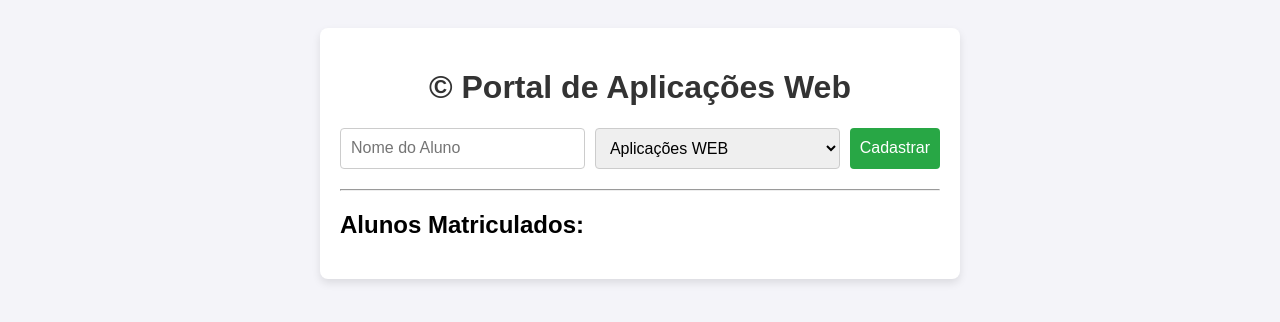
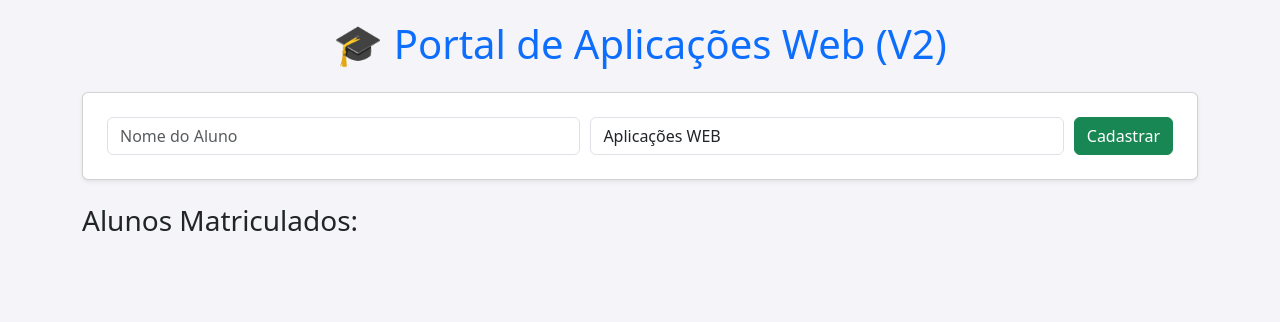
Before and after one commit to kaickBB/lab4-API, a website: page public/index.html in a window 1280 px wide. Drawn offline with nearby package versions, Linux system fonts and the light colour scheme; no server answers.

Commit message:
Bootstrap

```diff
--- a/public/index.html
+++ b/public/index.html
@@ -1,51 +1,71 @@
 <!DOCTYPE html>
 <html lang="pt-BR">
+
 <head>
     <meta charset="UTF-8">
     <meta name="viewport" content="width=device-width, initial-scale=1.0">
-<title>Painel do Aluno</title>
+    <title>Painel do Aluno 2.0</title>
+    <!-- Importando o Framework Bootstrap via CDN -->
+
+    <link href="https://cdn.jsdelivr.net/npm/bootstrap@5.3.0/dist/css/bootstrap.min.css" rel="stylesheet">
     <style>
-body { font-family: Arial, sans-serif; background-color: #f4f4f9; padding:
-20px; }
-.container { max-width: 600px; margin: auto; background: white; padding: 20px;
-border-radius: 8px; box-shadow: 0 4px 8px rgba(0,0,0,0.1); }
-h1 { color: #333; text-align: center; }
-.form-group { display: flex; gap: 10px; margin-bottom: 20px; }
-input, select, button { padding: 10px; font-size: 16px; border: 1px solid #ccc;
-border-radius: 4px; }
-input, select { flex: 1; }
-button { background-color: #28a745; color: white; border: none; cursor:
-pointer; }
-button:hover { background-color: #218838; }
-.btn-delete { background-color: #dc3545; padding: 5px 10px; font-size: 14px;
-margin-left: 10px; }
-.btn-delete:hover { background-color: #c82333; }
-ul { list-style: none; padding: 0; }
+        body {
+            background-color: #f4f4f9;
+            padding-top: 20px;
+        }
 
-li { background: #eee; margin: 10px 0; padding: 15px; border-radius: 4px;
-display: flex; justify-content: space-between; align-items: center; }
+        /* Media Query: Altera o layout se a tela for menor que 768px (Smartphones) */
+        @media (max-width: 768px) {
+            .form-group-custom {
+                display: flex;
+                flex-direction: column;
+                /* Empilha os inputs no celular */
+                gap: 15px;
+            }
+
+            .btn-custom {
+                width: 100%;
+            }
+        }
+
+        /* Layout normal para Desktops */
+        @media (min-width: 769px) {
+            .form-group-custom {
+                display: flex;
+                flex-direction: row;
+                /* Coloca os inputs lado a lado no PC */
+                gap: 10px;
+            }
+
+            .btn-custom {
+                width: auto;
+            }
+        }
     </style>
 </head>
+
 <body>
     <div class="container">
-<h1>© Portal de Aplicações Web</h1>
-<!-- Formulário de Cadastro -->
-<div class="form-group">
-<input type="text" id="inputNome" placeholder="Nome do Aluno" required>
-<select id="selectCurso">
+        <h1 class="text-center text-primary mb-4">🎓 Portal de Aplicações Web (V2)</h1>
+        <div class="card p-4 shadow-sm mb-4">
+            <div class="form-group-custom">
+                <input type="text" id="inputNome" class="form-control" placeholder="Nome do Aluno" required>
+                <select id="selectCurso" class="form-control">
                     <option value="Aplicações WEB">Aplicações WEB</option>
                     <option value="Framework Front End">Framework Front End</option>
+
                 </select>
-<button onclick="cadastrarAluno()">Cadastrar</button>
+                <button id="btnCadastrar" class="btn btn-success btn-custom">Cadastrar</button>
             </div>
-<hr>
-<!-- Lista onde os alunos aparecerão -->
-<h2>Alunos Matriculados:</h2>
-<ul id="listaAlunos">
-<!-- Os alunos serão injetados aqui via JavaScript -->
+            <!-- Alert para exibir falhas em cascata -->
+            <div id="alertaSistema" class="alert alert-danger mt-3 d-none"></div>
+        </div>
+        <h3>Alunos Matriculados:</h3>
+        <ul id="listaAlunos" class="list-group">
+            <!-- Os alunos serão injetados aqui -->
         </ul>
     </div>
-<!-- Nosso cérebro do Front-end -->
     <script src="app.js"></script>
 </body>
+
 </html>
```
Also changed, not shown: 1 other file. Lines whose indentation alone changed are shown as unchanged.
